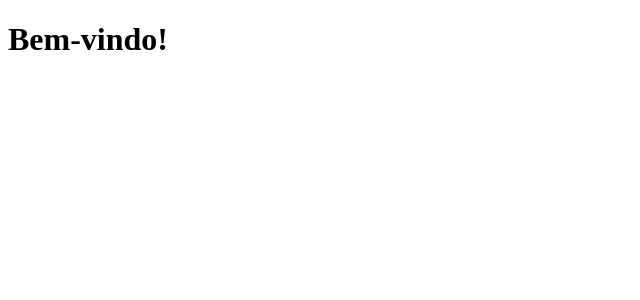
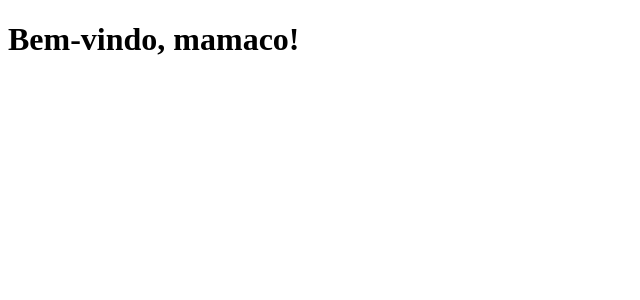
Before and after one commit to rhaastt/clone-tabnews, a Next.js app: page / in a window 1280 px wide. Shown: the top 300 px of the page, without its empty margins (0-640 px from the left). Built offline with nearby package versions, Linux system fonts and the light colour scheme.

Commit message:
mudando o texto

```diff
--- a/pages/index.js
+++ b/pages/index.js
@@ -1,5 +1,5 @@
 export default function Home() {
-  return <h1>Bem-vindo!</h1>;
+  return <h1>Bem-vindo, mamaco!</h1>;
 }
 
 function teste1() {
```
